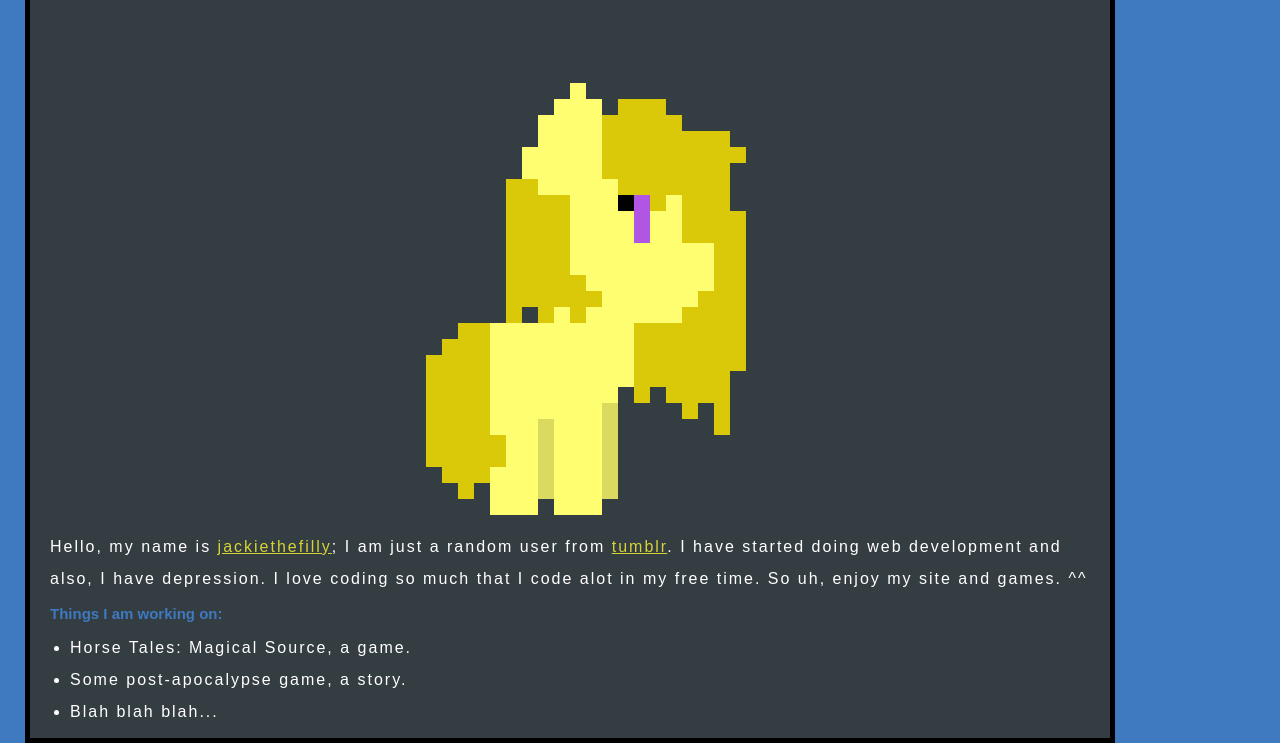
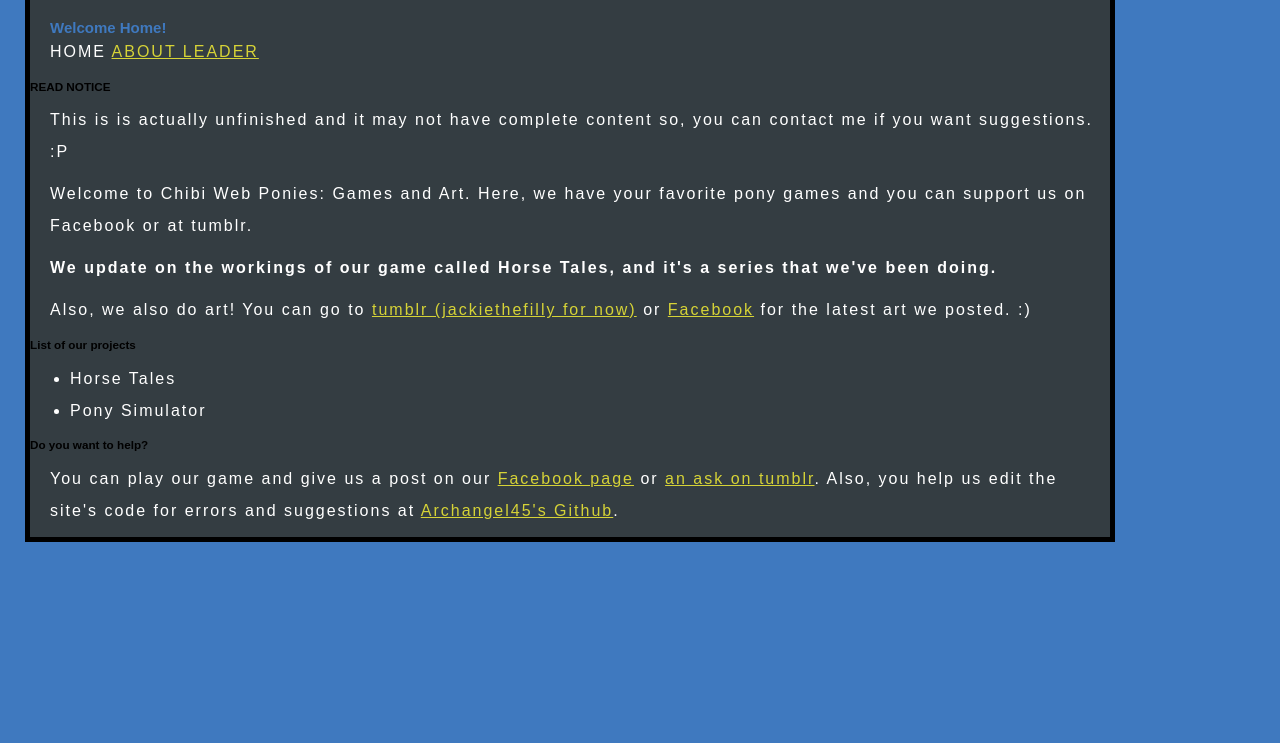
Before and after one commit to Archangel45/chibi-web-ponies, a plain HTML site: page index.html in a window 1280 px wide. Shown: the part 95-838 px from the top of the page. After the commit the page ends 800 px from the top, so only its background shows below. Drawn offline with Linux system fonts and the light colour scheme; a web font is replaced by a local one.

Commit message:
Modified and added a new page
I modified index.html as the homepage, and made an about page about myself.

```diff
--- a/index.html
+++ b/index.html
@@ -2,24 +2,37 @@
 <html>
 	<head>
 		<meta charset="utf-8">
-		<title>My test page</title>
+		<title>Chibi Web Ponies</title>
 		<link href="styles/style.css" rel="stylesheet" type="text/css">
 		<link href="https://fonts.googleapis.com/css?family=Proza+Libre" rel="stylesheet">
 	</head>
 	<body>
 		<h1>Chibi Web Ponies</h1>
 
-		<img src="images/jackief.png" alt="A picture of Jackie in pixel art">
+		<h2>Welcome Home!</h2>
 
-		<p>Hello, my name is <a href="https://jackiethefilly.tumblr.com">jackiethefilly</a>;
-		I am just a random user from <a href="https://www.tumblr.com">tumblr</a>. I have started doing web development and
-		also, I have depression. I love coding so much that I code alot in my free time. So uh, enjoy my site and games. ^^</p>
+		<p id="menus">HOME <a href="about-the-leader.html">ABOUT LEADER</a></p>
 
-		<h2>Things I am working on:</h2>
+		<h3 id="click-this"><strong>READ NOTICE</strong></h3>
+		<p id="notice-warning">This is is actually unfinished and it may not have complete content so, you can
+		contact me if you want suggestions. :P</p>
+
+		<p>Welcome to Chibi Web Ponies: Games and Art. Here, we have your favorite pony games and you can support us on
+		Facebook or at tumblr.</p>
+		<p><b>We update on the workings of our game called Horse Tales, and it's a series that we've been doing.</b></p>
+		<p>Also, we also do art! You can go to <a href="https://jackiethefilly.tumblr.com">tumblr (jackiethefilly for now)</a>
+		or <a href="https://www.facebook.com/chibiponiestogether/">Facebook</a> for the latest art we posted. :)</p>
+
+		<h3>List of our projects</h3>
 		<ul>
-			<li>Horse Tales: Magical Source, a game.</li>
-			<li>Some post-apocalypse game, a story.</li>
-			<li>Blah blah blah...</li>
+			<li>Horse Tales</li>
+			<li>Pony Simulator</li>
 		</ul>
+
+		<h3>Do you want to help?</h3>
+		<p>You can play our game and give us a post on our <a href="https://www.facebook.com/chibiponiestogether/">Facebook
+		page</a> or <a href="https://jackiethefilly.tumblr.com/ask">an ask on tumblr</a>. Also, you help us edit the
+		site's code for errors and suggestions at <a href="https://github.com/Archangel45">Archangel45's Github</a>.</p>
+
 	</body>
 </html>
```
Also changed, not shown: about-the-leader.html (added, +34 -0 lines).
